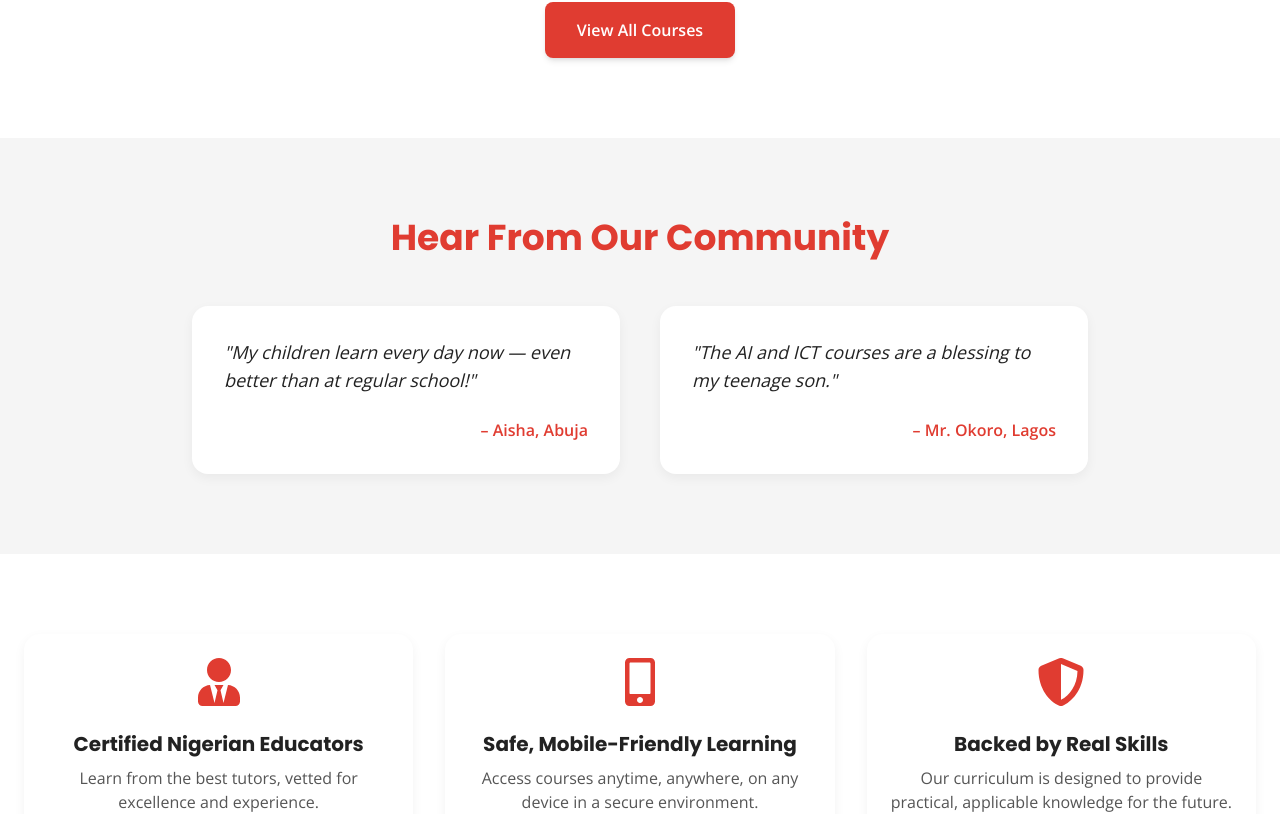
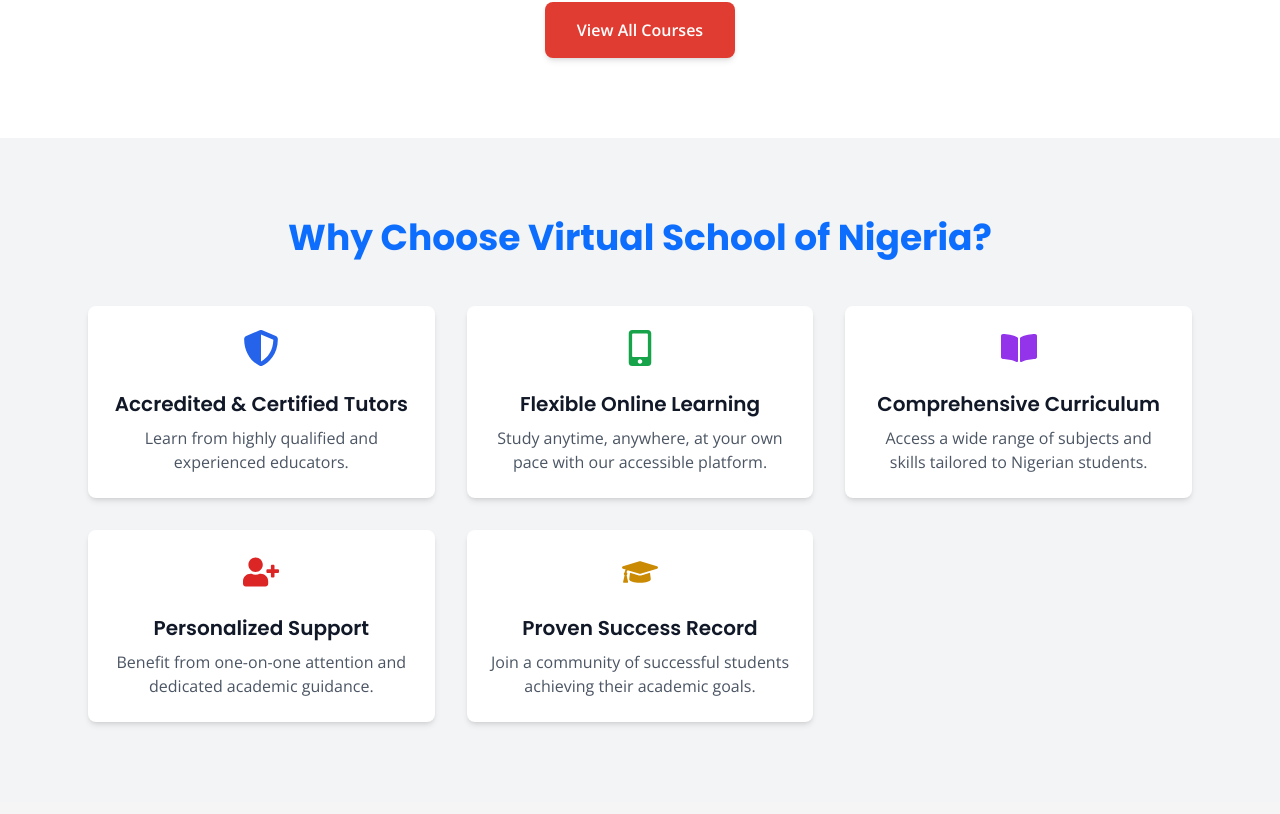
Before and after one commit to virtualschoolng/vs2026, a React (Vite) app in the folder frontend/: page / in a window 1280 px wide. Shown: the part 4054-4868 px from the top of the page. Built offline with nearby package versions, Linux system fonts and the light colour scheme.

Commit message:
Feat: Add Why Choose Us Section to Home.jsx

```diff
--- a/frontend/src/components/Home.jsx
+++ b/frontend/src/components/Home.jsx
@@ -194,6 +194,43 @@ const Home = () => (
     <FeaturedCourses />
 
     {/* Testimonials Section */}
+    {/* Why Choose Us Section */}
+    <section className="py-20 bg-gray-100">
+      <div className="max-w-6xl mx-auto px-4 text-center">
+        <h2 className="text-3xl md:text-4xl font-bold text-primary mb-12">
+          Why Choose Virtual School of Nigeria?
+        </h2>
+        <div className="grid grid-cols-1 md:grid-cols-2 lg:grid-cols-3 gap-8">
+          <div className="bg-white p-6 rounded-lg shadow-md flex flex-col items-center text-center">
+            <FaShieldAlt className="text-blue-600 text-4xl mb-4" />
+            <h3 className="text-xl font-semibold text-gray-900 mb-2">Accredited & Certified Tutors</h3>
+            <p className="text-gray-600">Learn from highly qualified and experienced educators.</p>
+          </div>
+          <div className="bg-white p-6 rounded-lg shadow-md flex flex-col items-center text-center">
+            <FaMobileAlt className="text-green-600 text-4xl mb-4" />
+            <h3 className="text-xl font-semibold text-gray-900 mb-2">Flexible Online Learning</h3>
+            <p className="text-gray-600">Study anytime, anywhere, at your own pace with our accessible platform.</p>
+          </div>
+          <div className="bg-white p-6 rounded-lg shadow-md flex flex-col items-center text-center">
+            <FaBookOpen className="text-purple-600 text-4xl mb-4" />
+            <h3 className="text-xl font-semibold text-gray-900 mb-2">Comprehensive Curriculum</h3>
+            <p className="text-gray-600">Access a wide range of subjects and skills tailored to Nigerian students.</p>
+          </div>
+          <div className="bg-white p-6 rounded-lg shadow-md flex flex-col items-center text-center">
+            <FaUserPlus className="text-red-600 text-4xl mb-4" />
+            <h3 className="text-xl font-semibold text-gray-900 mb-2">Personalized Support</h3>
+            <p className="text-gray-600">Benefit from one-on-one attention and dedicated academic guidance.</p>
+          </div>
+          <div className="bg-white p-6 rounded-lg shadow-md flex flex-col items-center text-center">
+            <FaGraduationCap className="text-yellow-600 text-4xl mb-4" />
+            <h3 className="text-xl font-semibold text-gray-900 mb-2">Proven Success Record</h3>
+            <p className="text-gray-600">Join a community of successful students achieving their academic goals.</p>
+          </div>
+        </div>
+      </div>
+    </section>
+
+    {/* Testimonials Section */}
     <section className="bg-background py-20">
       <div className="max-w-screen-xl mx-auto px-4">
         <div className="text-center mb-12">
```
